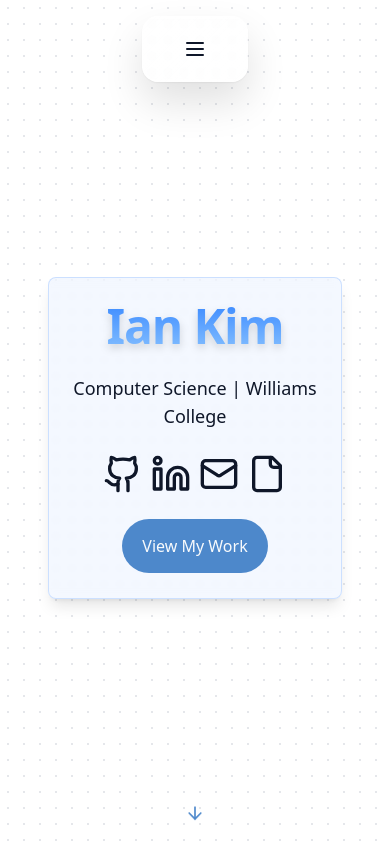
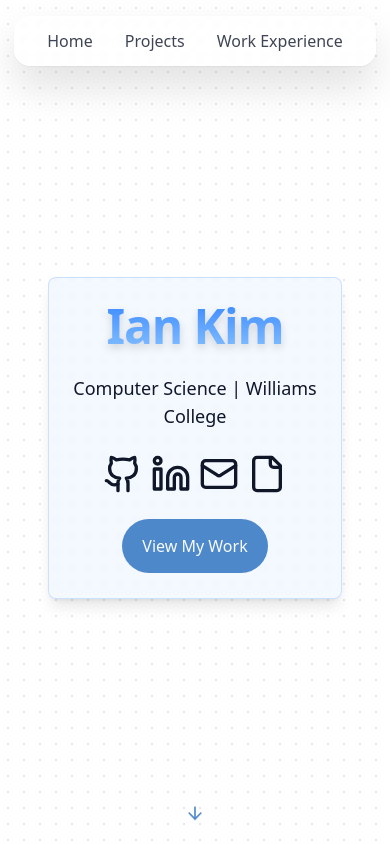
Before and after one commit to iankim0/portfolio, a React (Vite) app in the folder react-portfolio/: page / in a window 390 px wide. Shown: the top 844 px of the page. Built offline with nearby package versions, Linux system fonts and the light colour scheme.

Commit message:
fixed mobile navbar

```diff
--- a/react-portfolio/src/components/NavBar.jsx
+++ b/react-portfolio/src/components/NavBar.jsx
@@ -27,41 +27,11 @@ export const NavBar = () => {
                 )}>
                 <div className='container flex items-center justify-center'>
                     {/* Desktop NavBar */}
-                    <div className='hidden md:flex space-x-8'>
+                    <div className='flex space-x-8'>
                         {navItems.map((item, key) => (
                             <a key={key} href={item.href} className='text-foreground/80 hover:text-primary transition-colors duration-300'> {item.name} </a>
                         ))}
                     </div>
-
-                    {/* Mobile NavBar */}
-
-                    <button
-                        onClick={() => setIsMenuOpen((prev) => !prev)}
-                        className='md:hidden p-2 text-foreground z-50'
-                        aria-label={isMenuOpen ? "Close Menu" : "Open Menu"}
-                    >
-
-                            {isMenuOpen ? <X size={24}/> : <Menu size={24}/>}
-
-                    </button>
-
-                    <div className={cn("fixed inset-0 bg-background/95 backdrop-blur-md z-40 flex flex-col items-center justify-center",
-                            "transition-all duration-300 md:hidden",
-                            isMenuOpen ? "opacity-100 pointer-events-auto" : "opacity-0 pointer-events-none"
-
-                        )}>
-                        <div className='flex flex-col space-y-8 text-xl'>
-                            {navItems.map((item, key) => (
-                                <a
-                                    key={key}
-                                    href={item.href}
-                                    className='text-foreground/80 hover:text-primary transition-colors duration-300'
-                                    onClick={() => setIsMenuOpen(false)}
-                                > {item.name} </a>
-                            ))}
-                        </div>
-                    </div>
-
                 </div>
             </nav>
         </div>
--- a/react-portfolio/src/pages/Home.jsx
+++ b/react-portfolio/src/pages/Home.jsx
@@ -6,7 +6,7 @@ import { WorkSection } from "../components/WorkSection";
 export const Home = () => {
     return <div className="min-h-screen text-foreground overflow-x-hidden">
     {/* Background */}
-    <div class="fixed inset-0 -z-10 h-full w-full bg-white bg-[radial-gradient(#e5e7eb_1px,transparent_1px)] [background-size:16px_16px]"></div>
+    <div className="fixed inset-0 -z-10 h-full w-full bg-white bg-[radial-gradient(#e5e7eb_1px,transparent_1px)] [background-size:16px_16px]"></div>
     {/* Navbar */}
     <NavBar/>
     {/* Main Body */}
```
